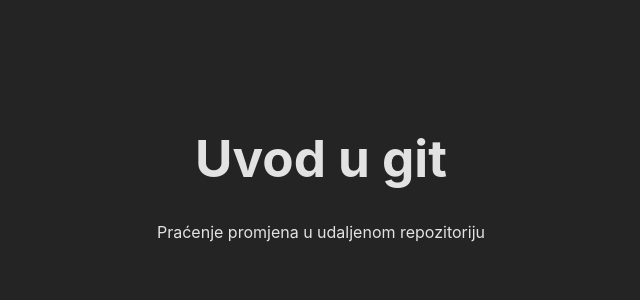
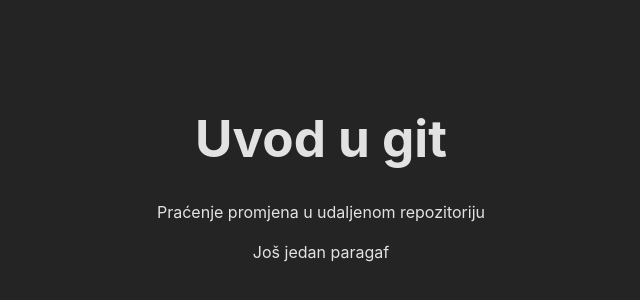
Before and after one commit to gzaharija-pmfst/jdev-primjer, a React (Vite) app: page / in a window 1280 px wide. Shown: the part 222-522 px from the top of the page, without its empty margins (319-959 px from the left). Built offline with nearby package versions, Linux system fonts and the light colour scheme.

Commit message:
Novi sadržaj

```diff
--- a/src/App.jsx
+++ b/src/App.jsx
@@ -6,6 +6,7 @@ function App() {
     <div className="App">
       <h1>Uvod u git</h1>
       <p>Praćenje promjena u udaljenom repozitoriju</p>
+      <p>Još jedan paragaf</p>
     </div>
   )
 }
```
